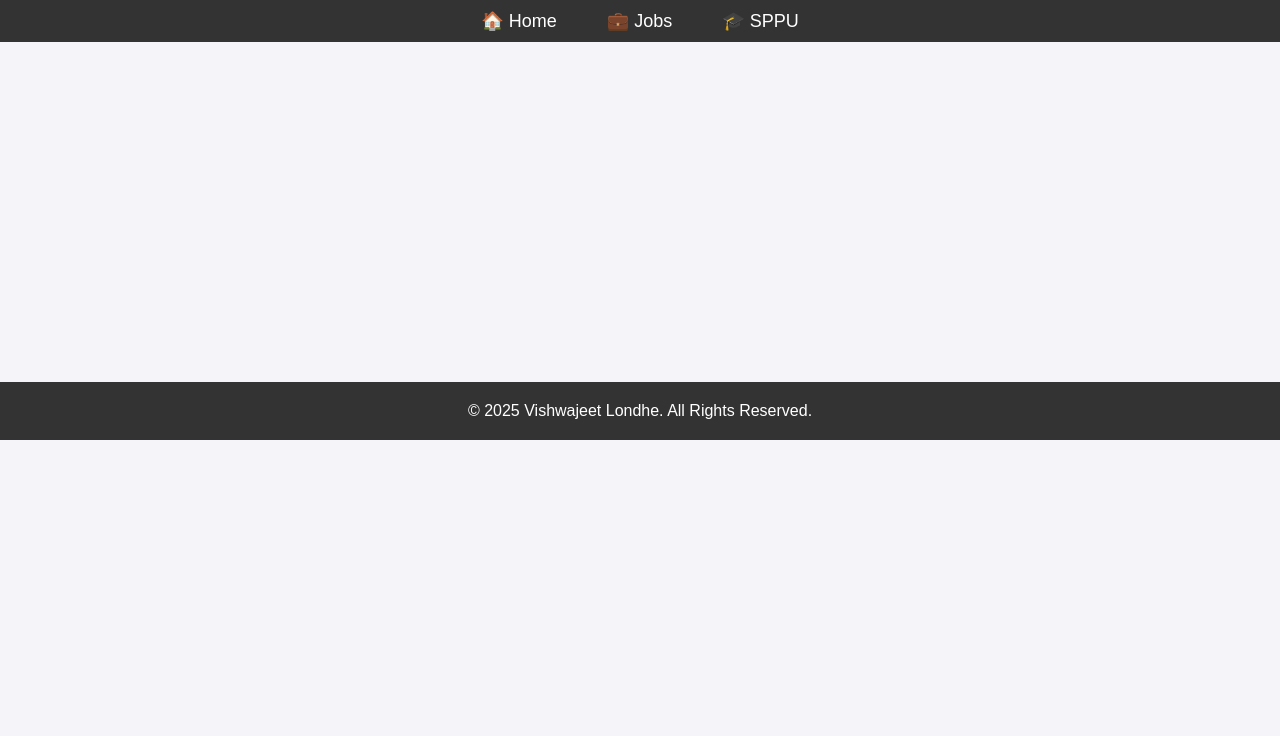
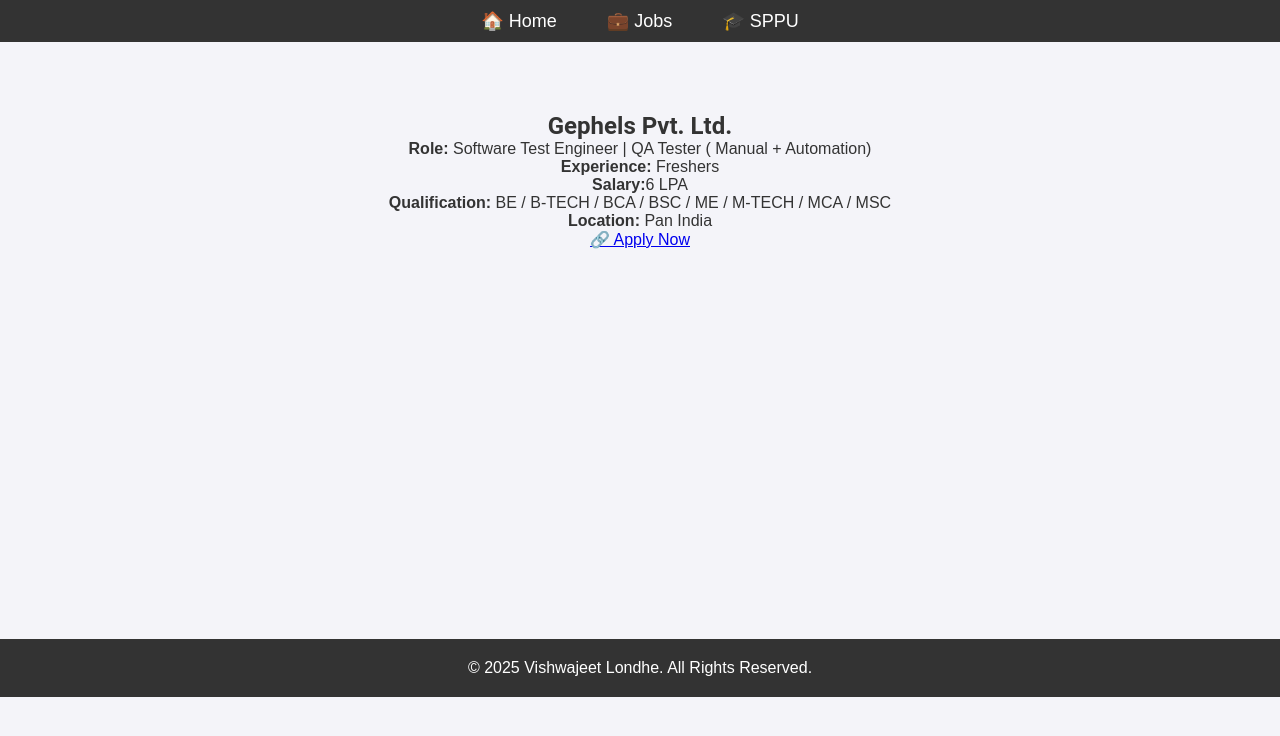
Before and after one commit to Vishwajeet-Londhe/3D-interactive-portfolio, a React (Create React App) app: page /jobs/gephels in a window 1280 px wide. Shown: the top 736 px of the page. Built offline with nearby package versions, Linux system fonts and the light colour scheme.

Commit message:
1 job added

```diff
--- a/src/App.js
+++ b/src/App.js
@@ -3,7 +3,8 @@
 import Home from "./Home";
 import Jobs from "./jobs";
 import SPPU from "./SPPU";
-import "./App.css"; // Importing the CSS file
+import Gephels from "./Gephels";
+import "./App.css"; // Importing CSS
 
 function App() {
   return (
@@ -18,6 +19,7 @@
         <Routes>
           <Route path="/" element={<Home />} />
           <Route path="/jobs" element={<Jobs />} />
+          <Route path="/jobs/gephels" element={<Gephels/>} />
           <Route path="/sppu" element={<SPPU />} />
         </Routes>
       </div>
--- /dev/null
+++ b/src/Gephels.js
@@ -0,0 +1,23 @@
+import React from "react";
+
+function Gephels() {
+  return (
+    <div className="job-card section">
+      <h2>Gephels Pvt. Ltd.</h2>
+      <p><strong>Role:</strong> Software Test Engineer | QA Tester ( Manual + Automation)
+      </p>
+      <p><strong>Experience:</strong>  Freshers
+      </p>
+      <p><strong>Salary:</strong>6 LPA </p>
+      <p><strong>Qualification:</strong> BE / B-TECH / BCA / BSC / ME / M-TECH / MCA / MSC
+      </p>
+      <p><strong>Location:</strong>  Pan India
+      </p>
+      <a href="https://gephelscareers.com/apply/react" target="_blank" rel="noopener noreferrer">
+        🔗 Apply Now
+      </a>
+    </div>
+  );
+}
+
+export default Gephels;
```
Also changed, not shown: src/jobs.css (added, +21 -0 lines).
